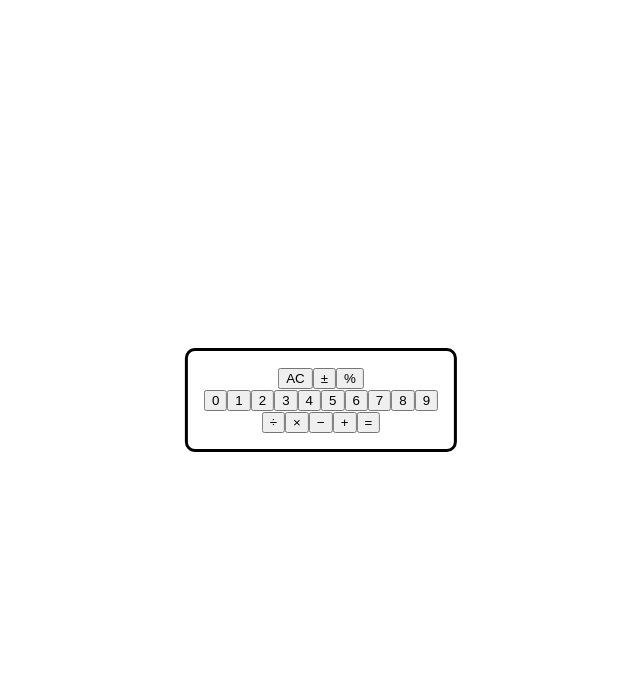
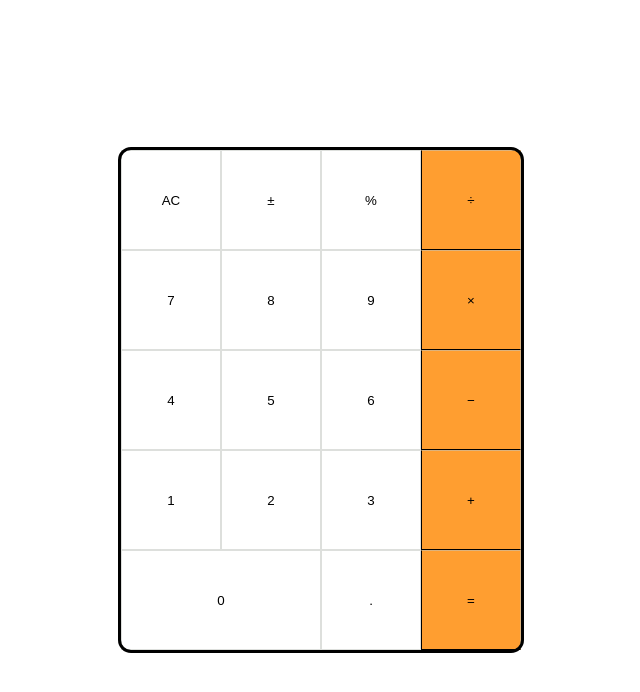
Before and after one commit to elasfarc/math-magicians, a React (Create React App) app: page /calculator in a window 1280 px wide. Shown: the top 692 px of the page, without its empty margins (319-959 px from the left). Built offline with nearby package versions, Linux system fonts and the light colour scheme.

Commit message:
Add styling to CalculatorBtns component

```diff
--- a/src/App.css
+++ b/src/App.css
@@ -37,3 +37,31 @@
     transform: rotate(360deg);
   }
 }
+
+* {
+  padding: 0;
+  margin: 0;
+  box-sizing: border-box;
+}
+
+html {
+  font-size: 0.625rem;
+}
+
+.flex-row {
+  display: flex;
+}
+
+.flex-row-r {
+  display: flex;
+  flex-direction: row-reverse;
+}
+
+.flex-col {
+  display: flex;
+  flex-direction: column;
+}
+
+.wrap {
+  flex-wrap: wrap;
+}
--- a/src/components/Calculator/Calculator.css
+++ b/src/components/Calculator/Calculator.css
@@ -3,9 +3,8 @@
   top: 50%;
   left: 50%;
   transform: translate(-50%, -50%);
-
-  border: 3px solid black;
+  outline: 3px solid black;
   border-radius: 10px;
-  padding: 1rem;
-  _background-color: rgba(255, 68, 0, 0.652);
+  width: 40rem;
+  height: 50rem;
 }
--- a/src/components/Calculator/Calculator.js
+++ b/src/components/Calculator/Calculator.js
@@ -1,7 +1,7 @@
-import React from "react";
-import "./Calculator.css";
+import React from 'react';
+import './Calculator.css';
 // import { CalculatorBtns } from '../CalculatorBtns/CalculatorBtns';
-import CalculatorBtns from "../CalculatorBtns/CalculatorBtns";
+import CalculatorBtns from '../CalculatorBtns/CalculatorBtns';
 
 export default class Calculator extends React.Component {
   constructor(props) {
--- a/src/components/CalculatorBtns/CalculatorBtns.css
+++ b/src/components/CalculatorBtns/CalculatorBtns.css
@@ -0,0 +1,38 @@
+.btn {
+  width: 10rem;
+  height: 10rem;
+  background: inherit;
+  border: 0.25px solid #c1c5be8a;
+}
+
+.btn:hover {
+  background: #c1c5be46;
+  border: none;
+}
+
+.btn:active {
+  background-color: #c1c5be23;
+}
+
+.period {
+  position: absolute;
+  left: 20rem;
+  top: 40rem;
+}
+
+.zero {
+  flex-basis: 20rem;
+  margin-right: auto;
+}
+
+.operation-btn {
+  background-color: rgb(255, 158, 48);
+  border-bottom: 0.25px solid black;
+  border-left: 0.25px solid black;
+}
+
+.operation-btn:hover {
+  background-color: rgba(255, 158, 48, 0.83);
+  border-bottom: 0.5px solid black;
+  border-left: 0.5px solid black;
+}
--- a/src/components/CalculatorBtns/CalculatorBtns.js
+++ b/src/components/CalculatorBtns/CalculatorBtns.js
@@ -1,34 +1,43 @@
-import React from "react";
-
-// export function CalculatorBtns(props) {
-//   return (<h1>BTNS</h1>);
-// }
+import React from 'react';
+import './CalculatorBtns.css';
+import '../../App.css';
 
 export default class CalculatorBtns extends React.Component {
   render() {
-    const numbers = [...Array(10).keys()];
-    const functionalBtns = ["AC", "±", "%"];
-    const operationsBtns = ["÷", "×", "−", "+", "="];
+    const numbers = [...Array(10).keys()].reverse();
+    // const numbers = [9, 8, 7, 6, 5, 4, 3, 2, 1, ".", 0];
+    const functionalBtns = ['AC', '±', '%', '.'];
+    const operationsBtns = ['÷', '×', '−', '+', '='];
     return (
-      <>
+      <div className="btns-container flex-row">
         <div>
           <div>
             {functionalBtns.map((fnBtn) => (
-              <button className="functional-btn">{fnBtn}</button>
+              <button
+                className={`btn functional-btn ${
+                  fnBtn === '.' ? 'period' : null
+                }`}
+              >
+                {fnBtn}
+              </button>
             ))}
           </div>
-          <div>
+          <div className="flex-row-r wrap">
             {numbers.map((number) => (
-              <button className="number-btn">{number}</button>
+              <button
+                className={`btn number-btn ${number === 0 ? 'zero' : null}`}
+              >
+                {number}
+              </button>
             ))}
           </div>
         </div>
-        <div className="operations-btn">
-          {operationsBtns.map((fnBtn) => (
-            <button className="functional-btn">{fnBtn}</button>
+        <div className="flex-col">
+          {operationsBtns.map((operationBtn) => (
+            <button className="btn operation-btn">{operationBtn}</button>
           ))}
         </div>
-      </>
+      </div>
     );
   }
 }
```
